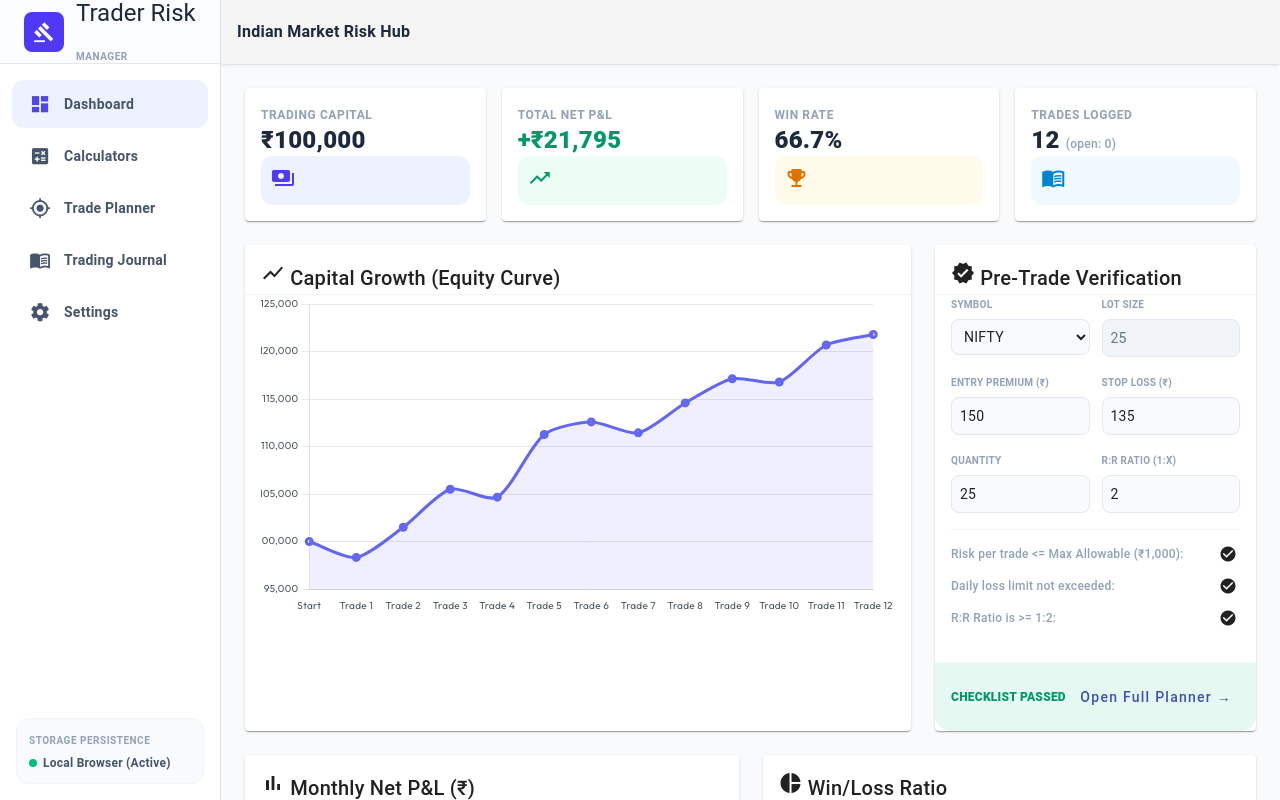
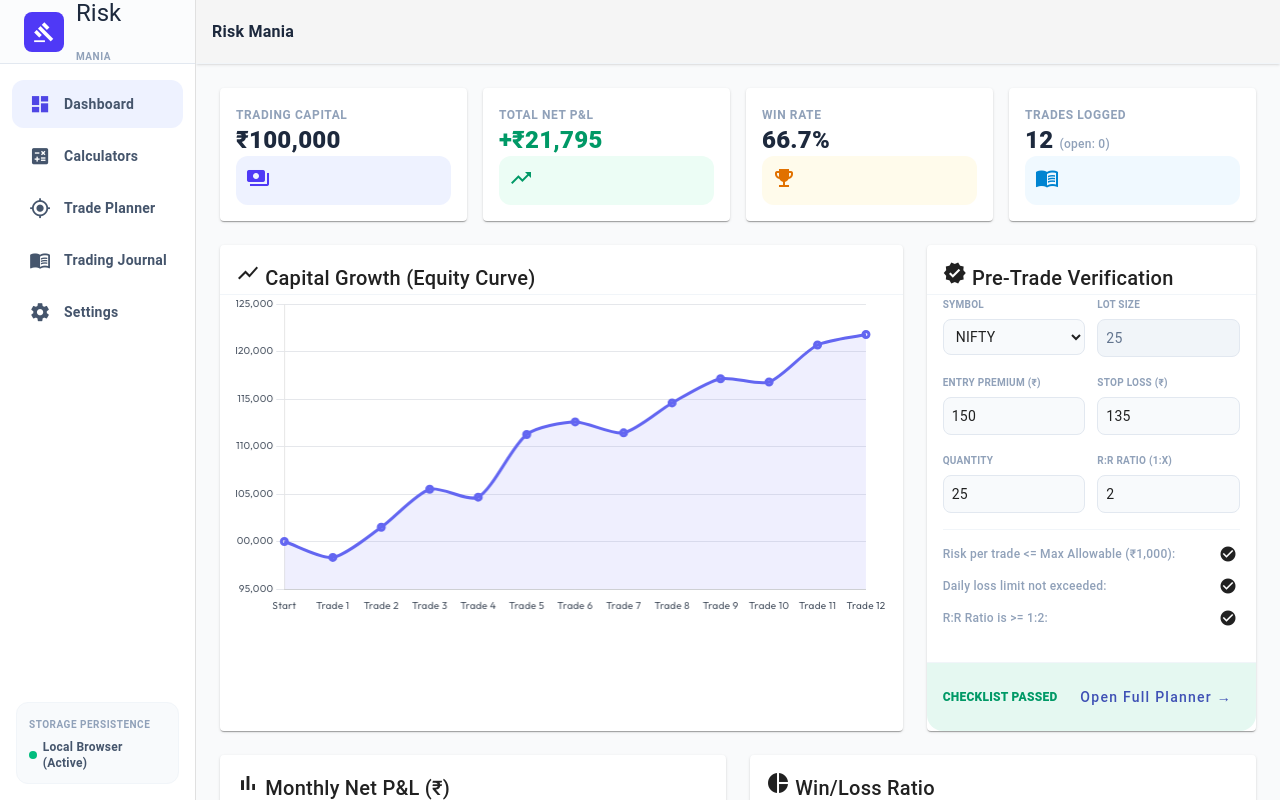
Before and after one commit to AeromusGyan/trader-risk-manager, an Angular app: page /dashboard in a window 1280 px wide. Built offline with nearby package versions, Linux system fonts and the light colour scheme.

Commit message:
branding: rename project to Risk Mania

```diff
--- a/src/app/features/layout/layout.component.ts
+++ b/src/app/features/layout/layout.component.ts
@@ -37,8 +37,8 @@ import { RiskService } from '../../core/services/risk.service';
             <mat-icon class="scale-90 font-black">gavel</mat-icon>
           </div>
           <div>
-            <h1 class="text-sm font-extrabold tracking-tight leading-none text-slate-800">Trader Risk</h1>
-            <span class="text-[10px] text-slate-400 font-bold tracking-wider uppercase">Manager</span>
+            <h1 class="text-sm font-extrabold tracking-tight leading-none text-slate-800">Risk</h1>
+            <span class="text-[10px] text-slate-400 font-bold tracking-wider uppercase">Mania</span>
           </div>
         </div>
 
@@ -89,7 +89,7 @@ import { RiskService } from '../../core/services/risk.service';
             <button mat-icon-button *ngIf="isMobile" (click)="sidenav.toggle()" class="text-slate-600 dark:text-slate-300">
               <mat-icon>menu</mat-icon>
             </button>
-            <span class="text-base font-bold text-slate-800 dark:text-white hidden sm:inline-block">Indian Market Risk Hub</span>
+            <span class="text-base font-bold text-slate-800 dark:text-white hidden sm:inline-block">Risk Mania</span>
           </div>
 
           <!-- Header Right Utilities: Daily Limit Widget + Mode Toggles -->
--- a/src/index.html
+++ b/src/index.html
@@ -2,7 +2,7 @@
 <html lang="en">
 <head>
   <meta charset="utf-8">
-  <title>Trader Risk Manager - Indian Option Trading Risk Guard</title>
+  <title>Risk Mania - Indian Option Trading Risk Guard</title>
   <base href="/">
   <meta name="viewport" content="width=device-width, initial-scale=1">
   <meta name="description" content="Maintain discipline and manage risk with pre-trade calculations, psychology guards, and journal analysis for NIFTY, BANKNIFTY, FINNIFTY options trading.">
```
